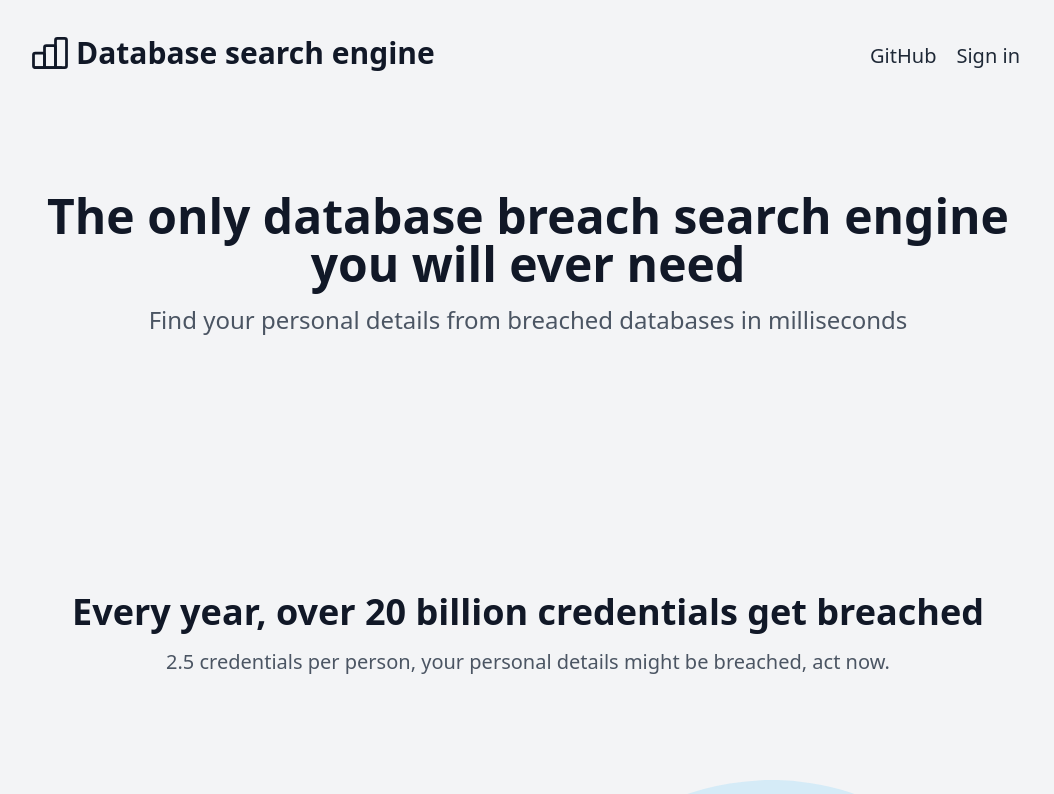
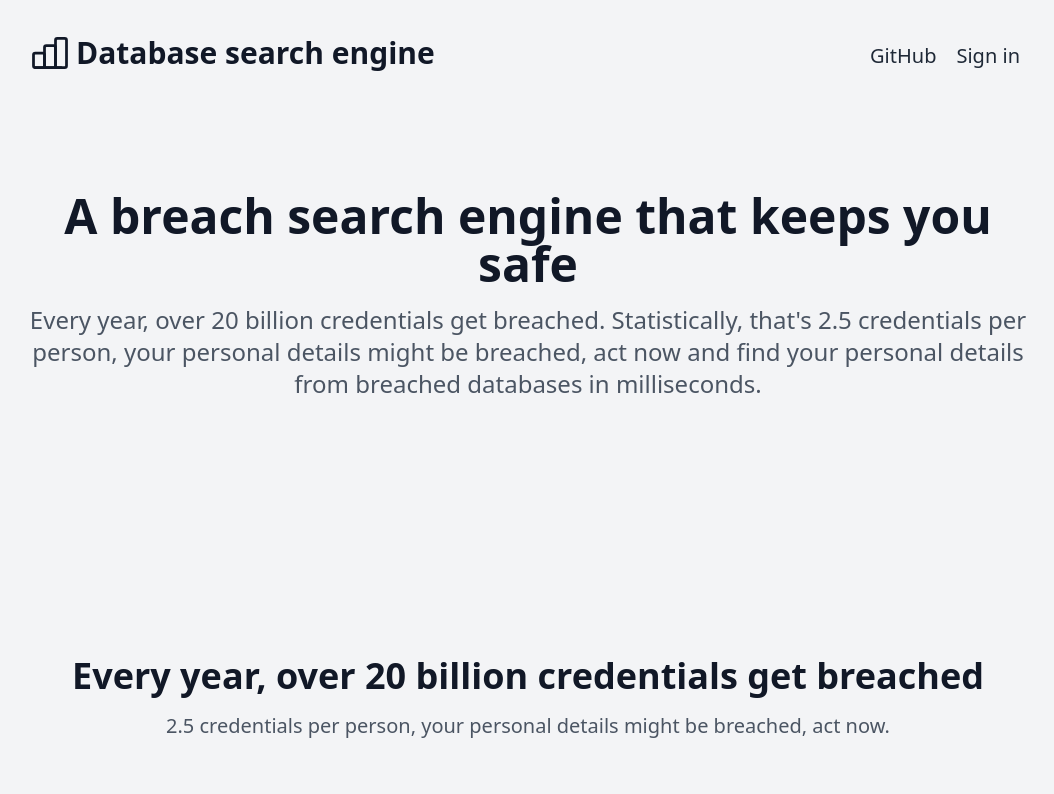
Before and after one commit to 52617365/Lookup, a Next.js app: page /landing in a window 1280 px wide. Shown: the top 794 px of the page, without its empty margins (112-1166 px from the left). Built offline with nearby package versions, Linux system fonts and the light colour scheme.

Commit message:
changed text for landing.
Signed-off-by: 52617365 <rasengithub@protonmail.com>

```diff
--- a/components/templates/Hero.tsx
+++ b/components/templates/Hero.tsx
@@ -25,11 +25,10 @@ const Hero = () => (
             <HeroOneButton
                 title={
                     <>
-                        {"The only database breach search engine\n"}
-                        <span className="text-primary-500">you will ever need</span>
+                        {"A breach search engine that keeps you safe"}
                     </>
                 }
-                description="Find your personal details from breached databases in milliseconds"
+                description={"Every year, over 20 billion credentials get breached. \nStatistically, that's 2.5 credentials per person, your personal details might be breached, act now and find your personal details from breached databases in milliseconds."}
             />
         </Section>
     </Background>
```
